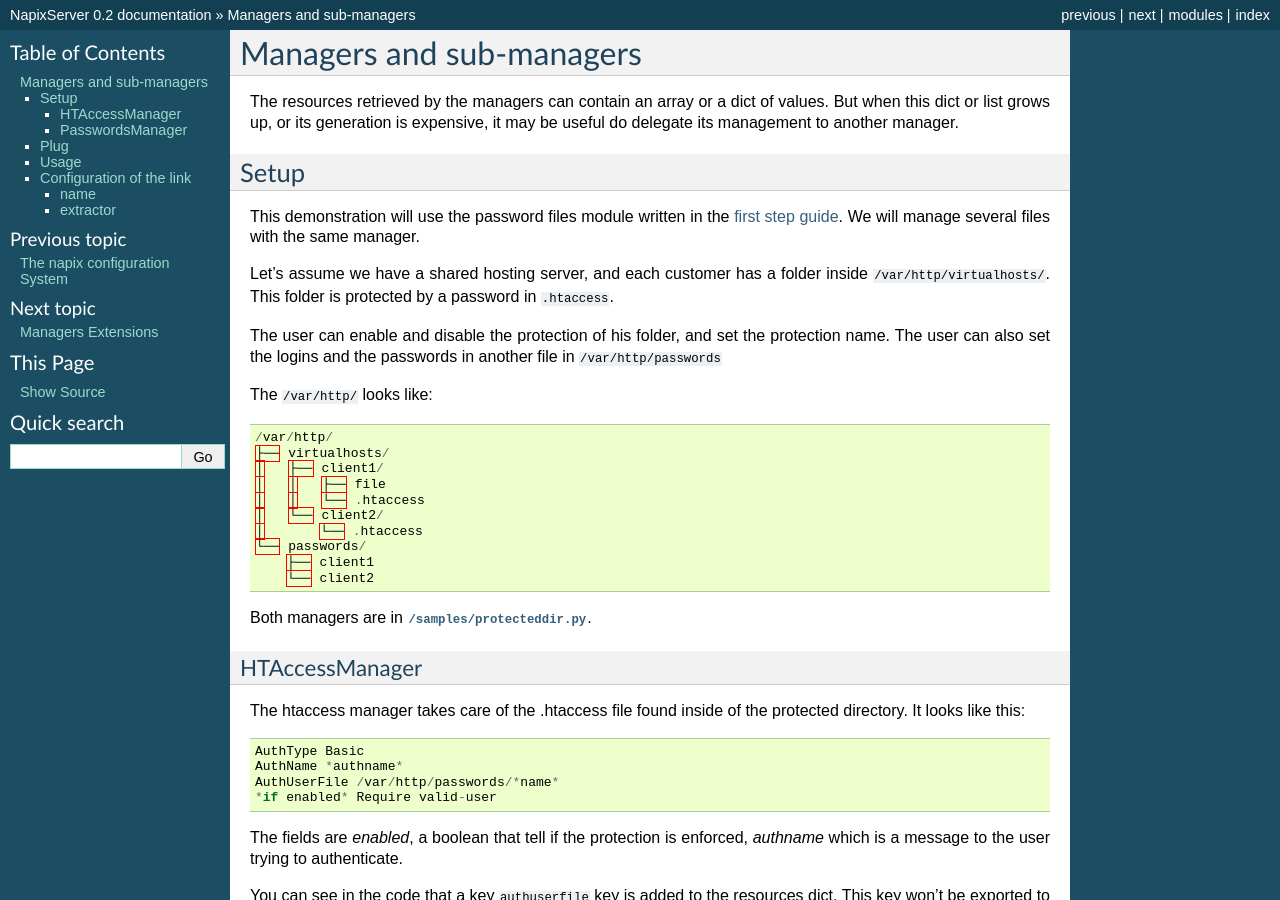
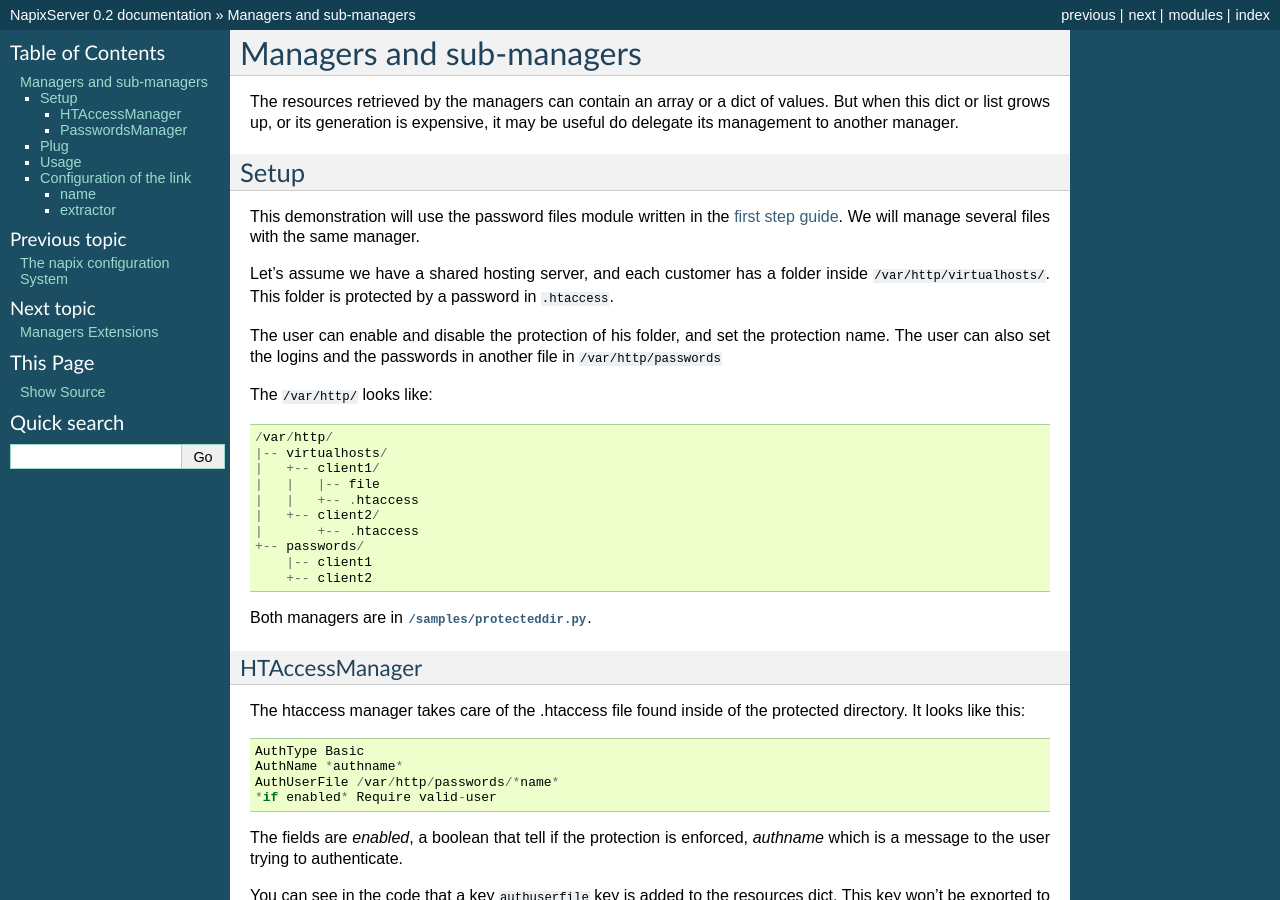
Before and after one commit to napix/NapixServer, a Sphinx documentation site: the page built from docs/submanagers.rst, in a window 1280 px wide and 900 px high. Built offline with Sphinx 7.4.7, drawn with Linux system fonts in a browser that asks for light colours.

Commit message:
Removed non-utf8 char

```diff
--- a/docs/submanagers.rst
+++ b/docs/submanagers.rst
@@ -25,15 +25,15 @@ The user can also set the logins and the passwords in another file in :file:`/va
 The :file:`/var/http/` looks like::
 
     /var/http/
-    ├── virtualhosts/
-    │   ├── client1/
-    │   │   ├── file
-    │   │   └── .htaccess
-    │   └── client2/
-    │       └── .htaccess
-    └── passwords/
-        ├── client1
-        └── client2
+    |-- virtualhosts/
+    |   +-- client1/
+    |   |   |-- file
+    |   |   +-- .htaccess
+    |   +-- client2/
+    |       +-- .htaccess
+    +-- passwords/
+        |-- client1
+        +-- client2
 
 Both managers are in :download:`/samples/protecteddir.py`.
 
```
